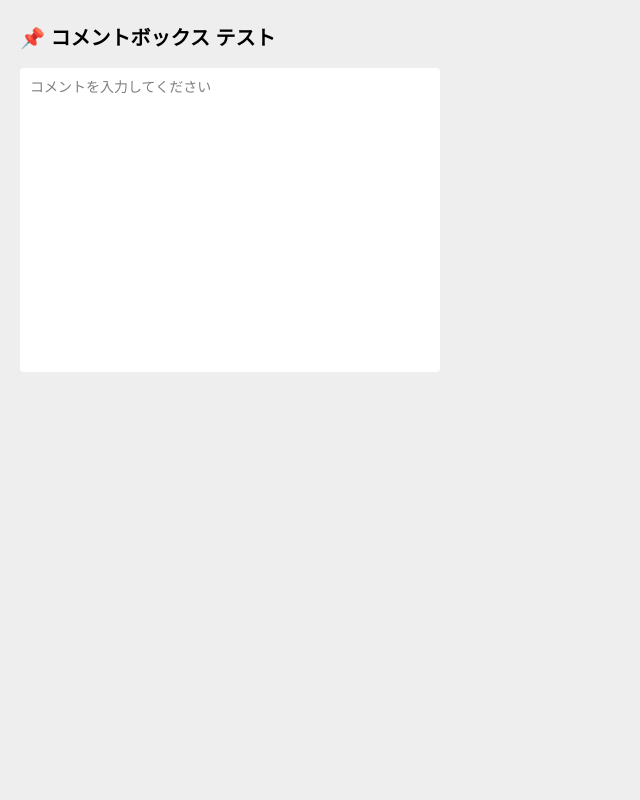
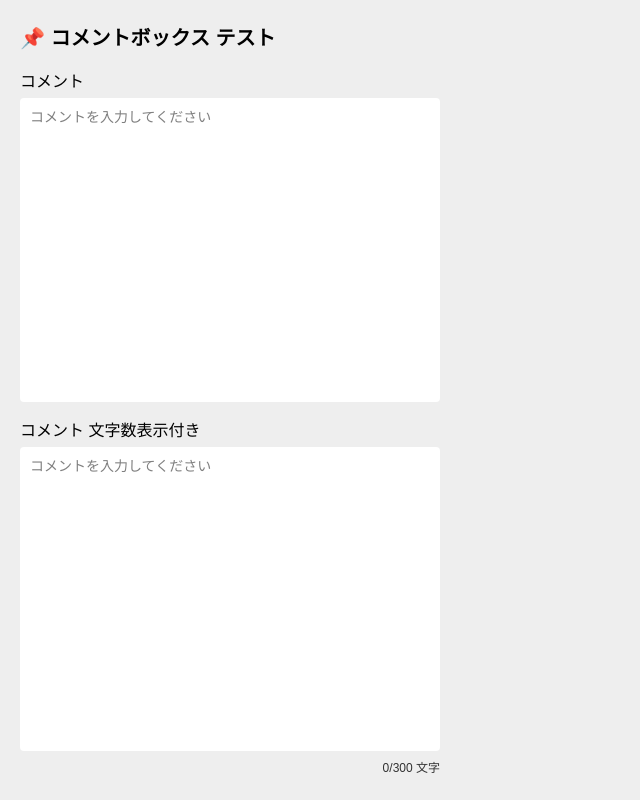
Before and after one commit to ymtakt/nextjs_sample, a Next.js app: page /comp-test/comment-box in a window 1280 px wide. Shown: the whole page, without its empty margins (0-640 px from the left). Built offline with nearby package versions, Linux system fonts and the light colour scheme.

Commit message:
feat:コメントボックスに文字数表示を追加

```diff
--- a/src/app/(test)/comp-test/comment-box/page.tsx
+++ b/src/app/(test)/comp-test/comment-box/page.tsx
@@ -6,15 +6,23 @@ import CommentBox from "@/components/general/FormParts/CommentBox";
 export default function Home() {
   const [inputValue, setInputValue] = useState("");
   return (
-    <div className="ml-5 my-6 text-black">
+    <div className="ml-5 my-6  space-y-2 text-black">
       <h2 className="text-xl font-bold mb-4">📌 コメントボックス テスト</h2>
 
       <div className="flex flex-col space-y-4">
         <CommentBox
+          label="コメント"
           value={inputValue}
           onChange={(e) => setInputValue(e.target.value)}
         />
       </div>
+      <CommentBox
+        label="コメント 文字数表示付き"
+        value={inputValue}
+        onChange={(e) => setInputValue(e.target.value)}
+        isMaxLength={true}
+        maxLength={300}
+      />
     </div>
   );
 }
--- a/src/components/general/FormParts/CommentBox/index.tsx
+++ b/src/components/general/FormParts/CommentBox/index.tsx
@@ -2,18 +2,24 @@
 
 type CommentBoxSizeProps = {
   value: string;
+  label?: string;
   placeholder?: string;
   onChange: (e: React.ChangeEvent<HTMLTextAreaElement>) => void;
   isDisabled?: boolean;
   isRounded?: boolean;
+  isMaxLength?: boolean;
+  maxLength?: number;
 };
 
 export default function CommentBox({
   placeholder = "コメントを入力してください",
   value,
+  label,
   onChange,
   isDisabled = false,
   isRounded = true,
+  isMaxLength = false,
+  maxLength = 10000,
 }: CommentBoxSizeProps) {
   const roundedType = isRounded ? "rounded" : "";
   // 背景色の指定も含む
@@ -21,14 +27,24 @@ export default function CommentBox({
     ? "bg-gray-100 cursor-not-allowed"
     : "bg-cp-white";
   return (
+    <div className="w-105">
+      {label && <label className="body-cp-medium">{label}</label>}
       <textarea
         placeholder={placeholder}
         value={value}
         onChange={onChange}
         disabled={isDisabled}
+        {...(isMaxLength && maxLength ? { maxLength } : {})}
         className={`
           ${disabledStyle} ${roundedType}
-          w-105 h-76 body-cp-small pl-2.5 pt-2 focus:outline-none resize-none `}
+          w-full h-76 body-cp-small pl-2.5 pt-2 mt-1 focus:outline-none resize-none
+        `}
       />
+      {isMaxLength && maxLength && (
+        <p className=" text-right label-cp-medium text-cp-black">
+          {value.length}/{maxLength} 文字
+        </p>
+      )}
+    </div>
   );
 }
```
Lines whose indentation alone changed are shown as unchanged.
